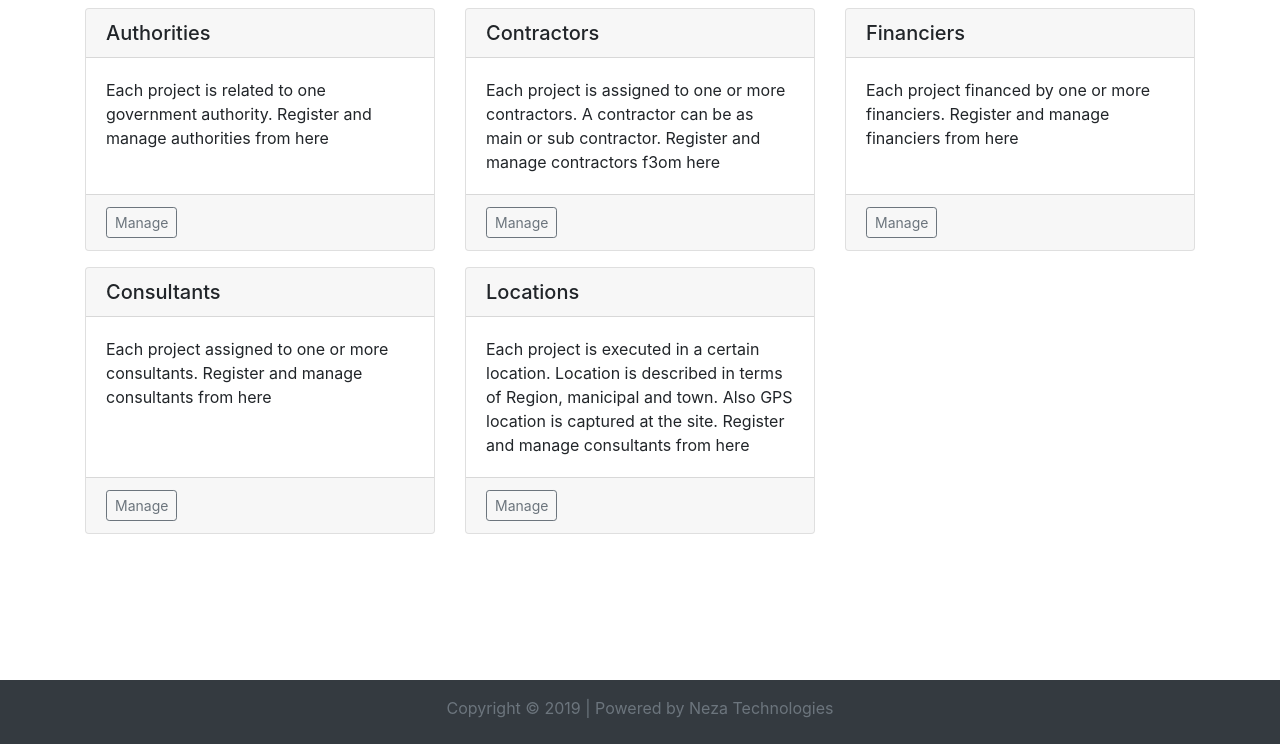
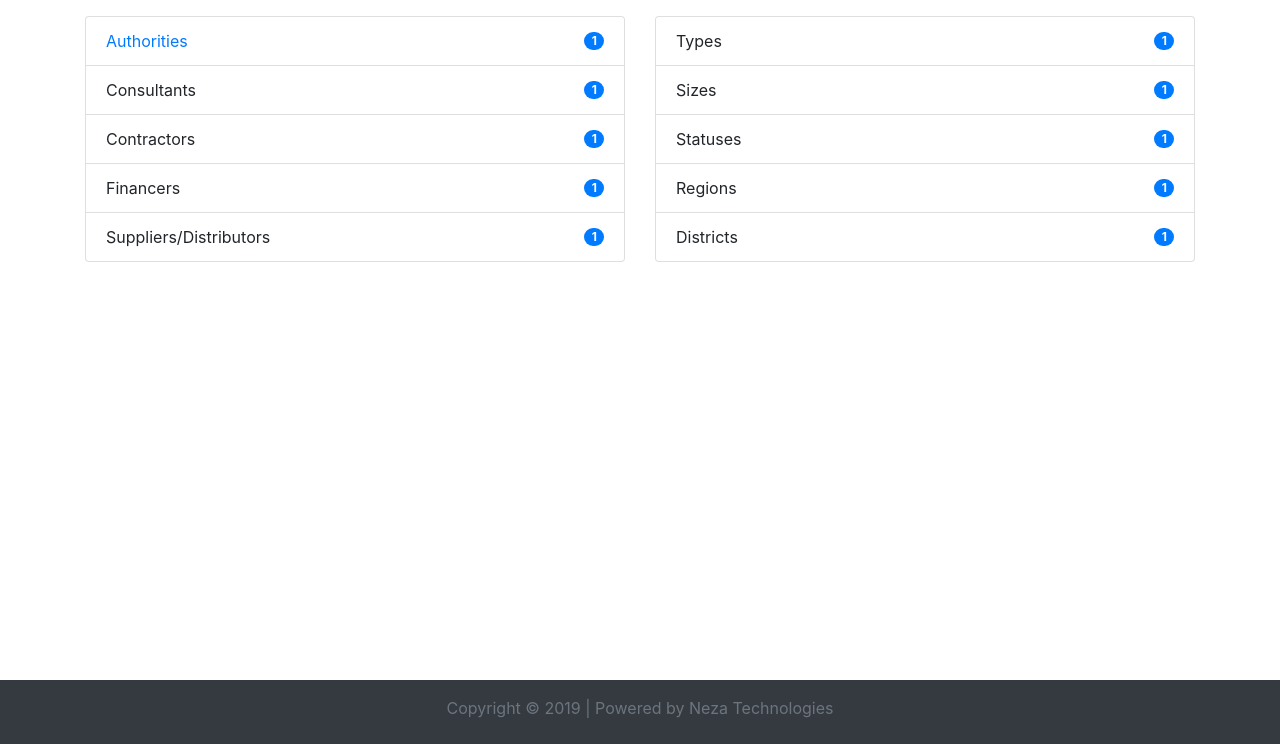
Before and after one commit to ezrankayamba/twiga_pmt, a Django app: page /setups/ in a window 1280 px wide. Shown: the part 56-800 px from the top of the page. Run offline with Django 3.2, Linux system fonts and the light colour scheme; a user stored in the database is signed in; tables that the repository leaves empty hold one stand-in row (values such as "Sample post"); parts of the project's set-up code (start-up, migrations or seed data) failed here and were passed over; some libraries are stand-ins or nearby versions.

Commit message:
Work in progress for setups

```diff
--- a/setups/models.py
+++ b/setups/models.py
@@ -1,4 +1,6 @@
 from django.db import models
+
+SETUPS_LIST = ['authority', 'consultant', 'contractor', 'financer', 'supplier', 'size', 'status', 'region', 'district', 'type']
 
 
 class Size(models.Model):
--- a/setups/templates/setups/home.html
+++ b/setups/templates/setups/home.html
@@ -1,79 +1,92 @@
 {% extends "core/base.html" %} {% block content %}
 <div class="row pb-3">
-    <div class="col-md-4 d-flex">
-        <div class="card">
-            <h5 class="card-header">Authorities</h5>
-            <div class="card-body">
-                <p class="card-text">
-                    Each project is related to one government authority.
-                    Register and manage authorities from here
-                </p>
-            </div>
-            <div class="card-footer text-muted">
-                <a href="#" class="btn btn-sm btn-outline-secondary">Manage</a>
-            </div>
-        </div>
+    <div class="col-md-6">
+        <ul class="list-group mt-2">
+            <li
+                class="list-group-item d-flex justify-content-between align-items-center"
+            >
+                <a href="{%url 'setups-authority-list'%}">Authorities</a>
+                <span class="badge badge-primary badge-pill"
+                    >{{authority_count}}</span
+                >
+            </li>
+            <li
+                class="list-group-item d-flex justify-content-between align-items-center"
+            >
+                Consultants
+                <span class="badge badge-primary badge-pill"
+                    >{{consultant_count}}</span
+                >
+            </li>
+            <li
+                class="list-group-item d-flex justify-content-between align-items-center"
+            >
+                Contractors
+                <span class="badge badge-primary badge-pill"
+                    >{{contractor_count}}</span
+                >
+            </li>
+            <li
+                class="list-group-item d-flex justify-content-between align-items-center"
+            >
+                Financers
+                <span class="badge badge-primary badge-pill"
+                    >{{financer_count}}</span
+                >
+            </li>
+            <li
+                class="list-group-item d-flex justify-content-between align-items-center"
+            >
+                Suppliers/Distributors
+                <span class="badge badge-primary badge-pill"
+                    >{{supplier_count}}</span
+                >
+            </li>
+        </ul>
     </div>
-    <div class="col-md-4 d-flex">
-        <div class="card">
-            <h5 class="card-header">Contractors</h5>
-            <div class="card-body">
-                <p class="card-text">
-                    Each project is assigned to one or more contractors. A
-                    contractor can be as main or sub contractor. Register and
-                    manage contractors f3om here
-                </p>
-            </div>
-            <div class="card-footer text-muted">
-                <a href="#" class="btn btn-sm btn-outline-secondary">Manage</a>
-            </div>
-        </div>
-    </div>
-    <div class="col-md-4 d-flex">
-        <div class="card">
-            <h5 class="card-header">Financiers</h5>
-            <div class="card-body">
-                <p class="card-text">
-                    Each project financed by one or more financiers. Register
-                    and manage financiers from here
-                </p>
-            </div>
-            <div class="card-footer text-muted">
-                <a href="#" class="btn btn-sm btn-outline-secondary">Manage</a>
-            </div>
-        </div>
-    </div>
-</div>
-<div class="row">
-    <div class="col-md-4 d-flex">
-        <div class="card">
-            <h5 class="card-header">Consultants</h5>
-            <div class="card-body">
-                <p class="card-text">
-                    Each project assigned to one or more consultants. Register
-                    and manage consultants from here
-                </p>
-            </div>
-            <div class="card-footer text-muted">
-                <a href="#" class="btn btn-sm btn-outline-secondary">Manage</a>
-            </div>
-        </div>
-    </div>
-    <div class="col-md-4 d-flex">
-        <div class="card">
-            <h5 class="card-header">Locations</h5>
-            <div class="card-body">
-                <p class="card-text">
-                    Each project is executed in a certain location. Location is
-                    described in terms of Region, manicipal and town. Also GPS
-                    location is captured at the site. Register and manage
-                    consultants from here
-                </p>
-            </div>
-            <div class="card-footer text-muted">
-                <a href="#" class="btn btn-sm btn-outline-secondary">Manage</a>
-            </div>
-        </div>
+    <div class="col-md-6">
+        <ul class="list-group mt-2">
+            <li
+                class="list-group-item d-flex justify-content-between align-items-center"
+            >
+                Types
+                <span class="badge badge-primary badge-pill"
+                    >{{type_count}}</span
+                >
+            </li>
+            <li
+                class="list-group-item d-flex justify-content-between align-items-center"
+            >
+                Sizes
+                <span class="badge badge-primary badge-pill"
+                    >{{size_count}}</span
+                >
+            </li>
+            <li
+                class="list-group-item d-flex justify-content-between align-items-center"
+            >
+                Statuses
+                <span class="badge badge-primary badge-pill"
+                    >{{status_count}}</span
+                >
+            </li>
+            <li
+                class="list-group-item d-flex justify-content-between align-items-center"
+            >
+                Regions
+                <span class="badge badge-primary badge-pill"
+                    >{{region_count}}</span
+                >
+            </li>
+            <li
+                class="list-group-item d-flex justify-content-between align-items-center"
+            >
+                Districts
+                <span class="badge badge-primary badge-pill"
+                    >{{district_count}}</span
+                >
+            </li>
+        </ul>
     </div>
 </div>
 {% endblock content%}
--- a/setups/urls.py
+++ b/setups/urls.py
@@ -1,5 +1,7 @@
 from django.urls import path
 from . import views
+from . import models
+from django.views.generic import ListView
 
 urlpatterns = [
     path('', views.home, name='setups-home'),
@@ -15,3 +17,16 @@ urlpatterns = [
     path('status/create', views.StatusCreateView.as_view(), name='setups-status-create'),
     path('size/create', views.SizeCreateView.as_view(), name='setups-size-create'),
 ]
+for model in models.SETUPS_LIST:
+    if model in ['size', 'status']:
+        tmpl = 'setups/entity_withcode_list.html'
+    elif model in ['district']:
+        tmpl = 'setups/entity_district_list.html'
+    elif model in ['region', 'type']:
+        tmpl = 'setups/entity_regiontype_list.html'
+    else:
+        tmpl = 'setups/entity_contactperson_list.html'
+
+    urlpatterns.append(path(f'generic/{model}/create', views.SetupGenericCreateView.as_view(model=eval(f'models.{model.capitalize()}')), name=f'setups-{model}-create'))
+    urlpatterns.append(path(f'generic/{model}/update/<pk>', views.SetupGenericUpdateView.as_view(model=eval(f'models.{model.capitalize()}')), name=f'setups-{model}-update'))
+    urlpatterns.append(path(f'generic/{model}/list', ListView.as_view(template_name=tmpl, model=eval(f'models.{model.capitalize()}')), name=f'setups-{model}-list'))
--- a/setups/views.py
+++ b/setups/views.py
@@ -6,11 +6,16 @@ from django.shortcuts import get_object_or_404
 from django.http import HttpResponse, HttpResponseRedirect
 from . import models
 from django.views.decorators.csrf import csrf_exempt
+from django.urls import reverse
 
 
 @login_required
 def home(request):
-    return render(request, 'setups/home.html', {})
+    ctx = {}
+    for model in models.SETUPS_LIST:
+        Cls = eval(f'models.{model.capitalize()}')
+        ctx[f'{model}_count'] = Cls.objects.count()
+    return render(request, 'setups/home.html', ctx)
 
 
 @csrf_exempt
@@ -126,3 +131,48 @@ class StatusCreateView(generic.CreateView):
 class TypeUpdateView(generic.UpdateView):
     model = models.Type
     fields = ['name']
+
+
+class SetupGenericCreateView(generic.CreateView):
+    template_name = 'setups/setup_form.html'
+
+    def __init__(self, *args, **kwargs):
+        super(SetupGenericCreateView, self).__init__(*args, **kwargs)
+        name = self.model.__name__.lower()
+        if name in ['size', 'status']:
+            self.fields = ['code', 'name']
+        elif name in ['district']:
+            self.fields = ['name', 'region']
+        elif name in ['region', 'type']:
+            self.fields = ['name']
+        else:
+            self.fields = ['name', 'contact_person', 'position', 'phone', 'email']
+
+    def get_context_data(self, **kwargs):
+        context = super().get_context_data(**kwargs)
+        context['model_name'] = self.model.__name__
+        return context
+
+
+class SetupGenericUpdateView(generic.UpdateView):
+
+    def __init__(self, *args, **kwargs):
+        super(SetupGenericUpdateView, self).__init__(*args, **kwargs)
+        name = self.model.__name__.lower()
+        self.success_url = reverse(f'setups-{name}-list')
+
+        if name in ['size', 'status']:
+            self.fields = ['code', 'name']
+        elif name in ['district']:
+            self.fields = ['name', 'region']
+        elif name in ['region', 'type']:
+            self.fields = ['name']
+        else:
+            self.fields = ['name', 'contact_person', 'position', 'phone', 'email', 'location']
+
+    def get_context_data(self, **kwargs):
+        context = super().get_context_data(**kwargs)
+        context['model_name'] = self.model.__name__
+        context['count'] = self.model.objects.all().count()
+        print(self.model.objects.all())
+        return context
```
Also changed, not shown: setups/templates/setups/entity_contactperson_list.html (added, +53 -0 lines), setups/templates/setups/setup_form.html (added, +16 -0 lines), setups/templates/setups/entity_district_list.html (added), setups/templates/setups/entity_regiontype_list.html (added), setups/templates/setups/entity_withcode_list.html (added).
